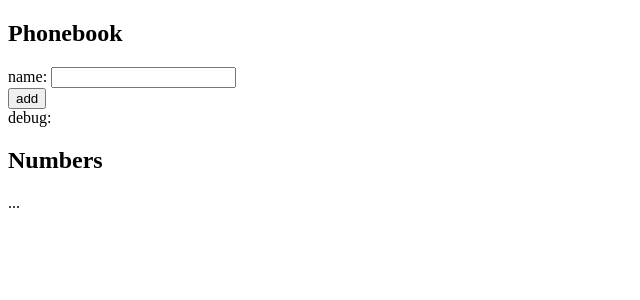
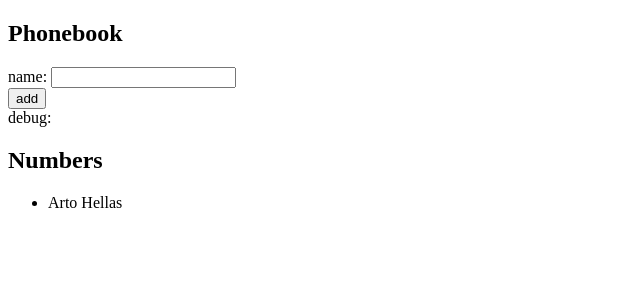
Before and after one commit to kmk9000/phonebook, a React (Vite) app: page / in a window 1280 px wide. Shown: the top 300 px of the page, without its empty margins (0-640 px from the left). Built offline with nearby package versions, Linux system fonts and the light colour scheme.

Commit message:
render names under Numbers

```diff
--- a/src/App.jsx
+++ b/src/App.jsx
@@ -29,7 +29,11 @@ const App = () => {
       </form>
       <div>debug: {newName}</div>
       <h2>Numbers</h2>
-      ...
+      <ul>
+        {persons.map((person, i) => (
+          <li key={i}>{person.name}</li>
+        ))}
+      </ul>
     </div>
   );
 };
```
